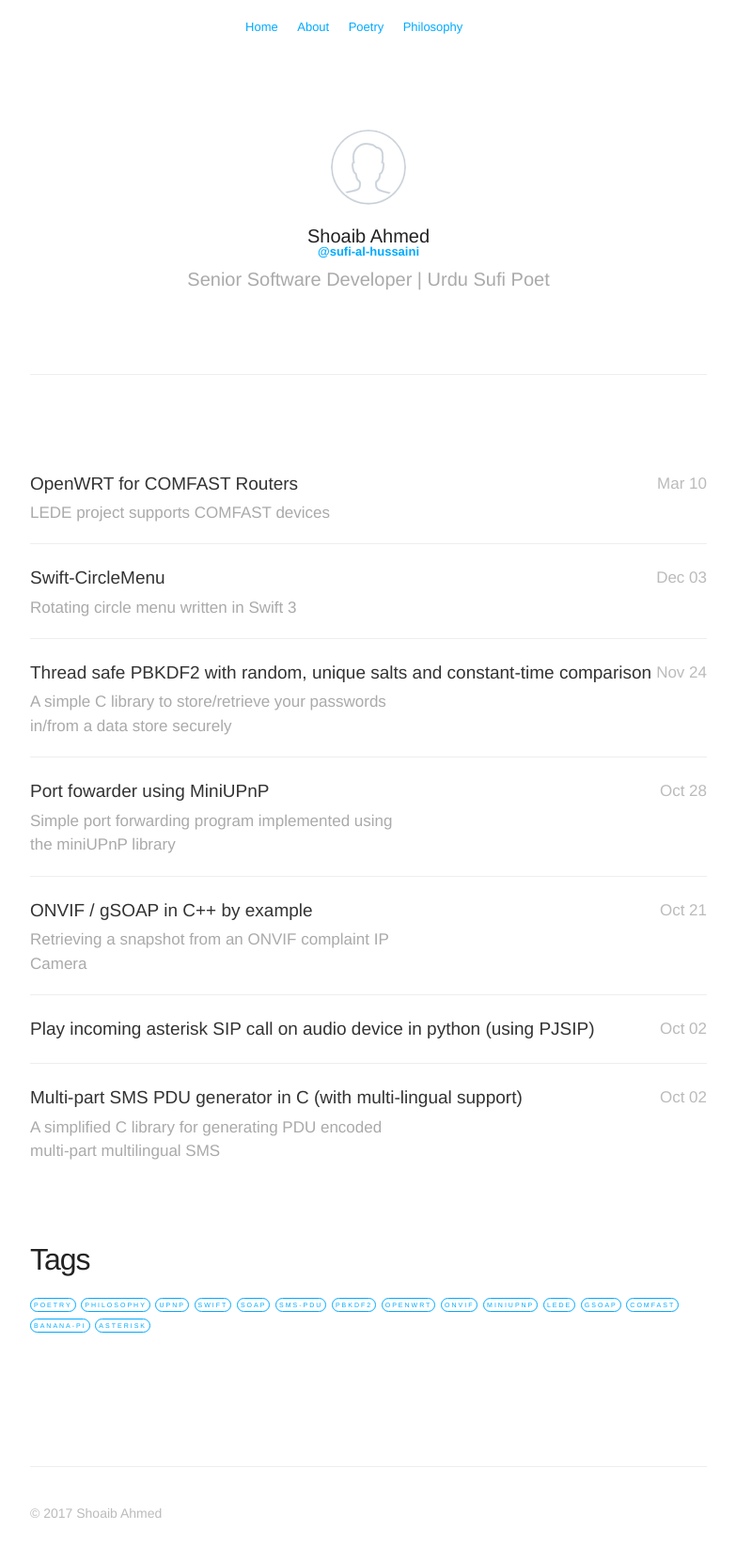
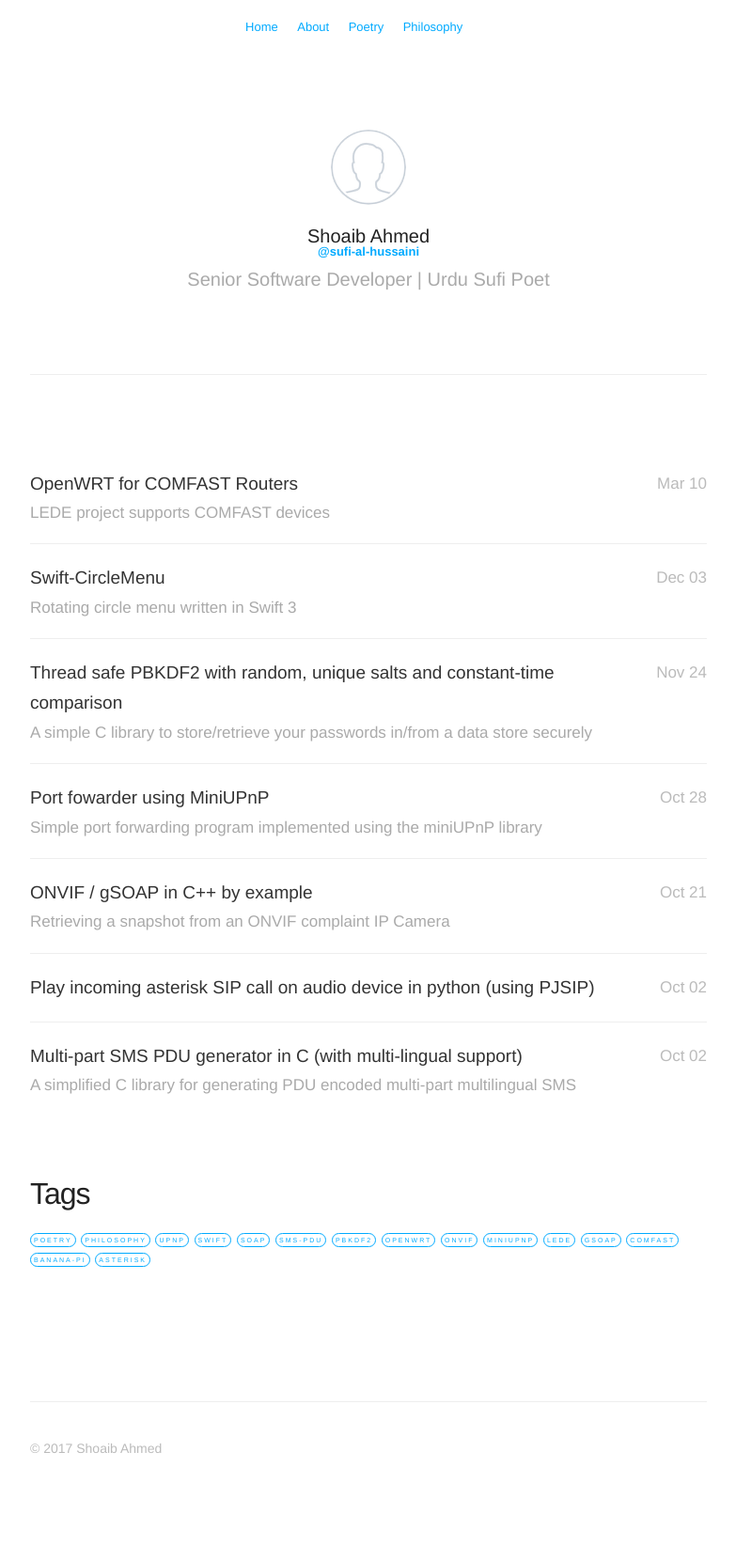
Before and after one commit to Sufi-Al-Hussaini/Sufi-Al-Hussaini.github.io, a Jekyll site: the page built from index.html, in a window 1280 px wide. Shown: the whole page at 94% size, without its empty margins (248-1031 px from the left). Built offline with Jekyll 4.4.1, drawn with Linux system fonts in a browser that asks for light colours; nearby versions of some CDN libraries; some web fonts are replaced; the list of posts is cut into pages by our own code; a style sheet for code colours, icons or effects is not loaded; after the commit the page ends 1592 px from its top, so only the background shows below that.

Commit message:
Fix post list date & title overlap

```diff
--- a/assets/css/style.css
+++ b/assets/css/style.css
@@ -258,7 +258,7 @@ em, i { font-style: italic; }
 #post-list h2 {
 	font: normal 17px/1.5em "Helvetica Neue",Helvetica,Arial,sans-serif;
 	color: #aaa;
-	max-width: 400px;
+	/*max-width: 400px;*/
 	margin-top: 2px;
 }
 
@@ -396,6 +396,7 @@ Post List
 	top: 1px;
 	font: 300 17px/1.8 "Helvetica Neue",helvetica,Arial,sans-serif;
 	color: #bbb;
+	padding-left: 10px;
 }
 
 #post-list-footer {
```
